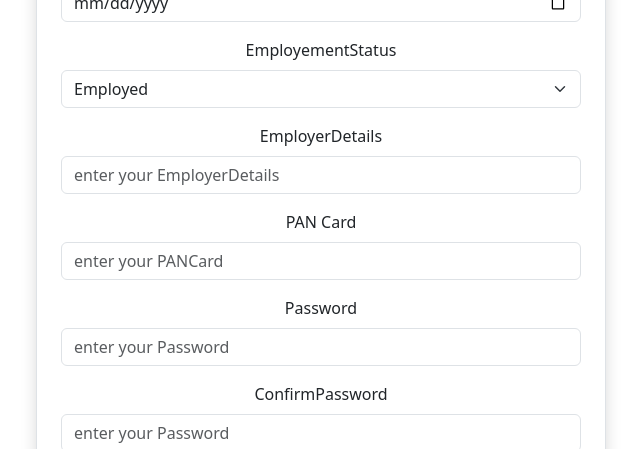
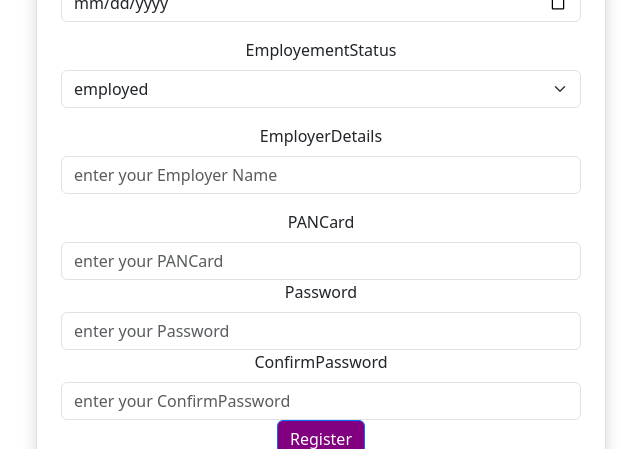
Before and after one commit to naman0601/capstone_project, a React (Create React App) app in the folder customersupportsystem/: page /register in a window 1280 px wide. Shown: the part 503-952 px from the top of the page, without its empty margins (319-959 px from the left). Built offline with nearby package versions, Linux system fonts and the light colour scheme.

Commit message:
changes made

```diff
--- a/customersupportsystem/src/components/LoginComponent/Login.js
+++ b/customersupportsystem/src/components/LoginComponent/Login.js
@@ -41,7 +41,7 @@ export default function Login() {
         if (isFormValid) {
             try {
                 // Make an API request to get user data based on email and full name
-                const response = await axios.get(`http://localhost:3000/users?email=${formData.email}&fullName=${formData.fullName}`);
+                const response = await axios.get(`http://localhost:3000/users?email=${formData.email}&Password=${formData.Password}`);
 
                 // Check if a user with the provided email and full name exists
                 if (response.data.length > 0) {
--- a/customersupportsystem/src/components/RegisterComponent/Register.js
+++ b/customersupportsystem/src/components/RegisterComponent/Register.js
@@ -1,3 +1,4 @@
+
 import React, { useState } from 'react';
 import axios from 'axios';
 import {  Link } from 'react-router-dom';
@@ -45,13 +46,11 @@ export default function Register() {
         if (!formData.address.trim()) {
             errors.address = 'Address is required';
         }
+
         if (!formData.dob.trim()) {
             errors.dob = 'Date of Birth is required';
         }
 
-        if (!formData.EmployementStatus.trim()) {
-            errors.EmployementStatus = 'EmployementStatus is required';
-        }
 
         if (!formData.EmployerDetails.trim()) {
             errors.EmployerDetails = 'EmployerDetails is required';
@@ -65,6 +64,9 @@ export default function Register() {
         if (!formData.ConfirmPassword.trim()) {
             errors.ConfirmPassword = 'ConfirmPassword is required';
         }
+        else if (formData.Password !== formData.ConfirmPassword) {
+            errors.ConfirmPassword = 'Confirm Password does not match Password';
+        }
 
         setErrors(errors);
 
@@ -72,8 +74,8 @@ export default function Register() {
         return Object.keys(errors).length === 0;
     };
 
-    // const generateAccountNumber = () => {
-    //     return Math.floor(Math.random() * 1000000000); // 9-digit account number
+    // const generateCustomerId = () => {
+    //     return Math.floor(Math.random() * 1000000000);
     // };
 
     const handleSubmit = async (e) => {
@@ -82,12 +84,12 @@ export default function Register() {
 
         if (isFormValid) {
             // Generate account number
-            // const accountNumber = generateAccountNumber();
+            // const CustomerId = generateCustomerId();
 
             // Create a new user object with the form data
             const user = {
                 ...formData,
-                // accountNumber,
+                // CustomerId,
                 // balance: 0,
             };
 
@@ -99,7 +101,7 @@ export default function Register() {
                     contactNumber: '',
                     address: '',
                     dob: '',
-                    EmployementStatus: '',
+                    EmployementStatus: 'employed',
                     EmployerDetails: '',
                     PANCard: '',
                     Password: '',
@@ -118,12 +120,7 @@ export default function Register() {
         <div className="container">
             <div className='row'>
                 <div className='col-md-6 offset-md-3 border rounded p-4 mt-2 shadow'>
-                    <h2 className="text-center"style={{color:"purple"}}>Register</h2>
-                    {/* {registrationSuccess && (
-                        <div className="alert alert-success">
-                            Registration Successful. Your account number is {formData.accountNumber}.
-                        </div>
-                    )} */}
+                    <h2 className="text-center" style={{color:"purple"}}>Register</h2>
                     <form onSubmit={(e) => handleSubmit(e)}>
                         <div className="mb-3">
                             <label htmlFor="fullName" className="form-label">Full Name</label>
@@ -189,32 +186,31 @@ export default function Register() {
                         <div className="mb-3">
                             <label htmlFor="EmployementStatus" className="form-label">EmployementStatus</label>
                             <select
-                                id="aEmployementStatus"
-                                placeholder='select your EmployementStatus'
+                                id="EmployementStatus"
+                                placeholder='select your Employement Status'
                                 name="EmployementStatus"
-                                value={formData.EmployementStatus}
+                                value={formData.accountType}
                                 onChange={(e) => handleInputChange(e)}
                                 className="form-select"
                             >
-                                <option value="Employed">Employed</option>
+                                <option value="employed">employed</option>
                                 <option value="Unemployed">Unemployed</option>
                             </select>
                         </div>
-                        <div className='mb-3'>
+                        <div className="mb-3">
                             <label htmlFor="EmployerDetails" className="form-label">EmployerDetails</label>
                             <input
                                 type="text"
                                 className='form-control'
                                 id="EmployerDetails"
-                                placeholder='enter your EmployerDetails'
+                                placeholder='enter your Employer Name'
                                 name="EmployerDetails"
                                 value={formData.EmployerDetails}
                                 onChange={(e) => handleInputChange(e)} />
                             {errors.EmployerDetails && <span className="error">{errors.EmployerDetails}</span>}
                         </div>
-
-                        <div className='mb-3'>
-                            <label htmlFor="PANCard" className="form-label">PAN Card</label>
+                        <div className="mb3">
+                        <label htmlFor="PANCard" className="form-label">PANCard</label>
                             <input
                                 type="text"
                                 className='form-control'
@@ -225,8 +221,8 @@ export default function Register() {
                                 onChange={(e) => handleInputChange(e)} />
                             {errors.PANCard && <span className="error">{errors.PANCard}</span>}
                         </div>
-                        <div className="mb-3">
-                            <label htmlFor="Password" className="form-label">Password</label>
+                        <div className="mb3">
+                        <label htmlFor="Password" className="form-label">Password</label>
                             <input
                                 type="text"
                                 className='form-control'
@@ -237,21 +233,21 @@ export default function Register() {
                                 onChange={(e) => handleInputChange(e)} />
                             {errors.Password && <span className="error">{errors.Password}</span>}
                         </div>
-                        <div className="mb-3">
-                            <label htmlFor="ConfirmPassword" className="form-label">ConfirmPassword</label>
+                        <div className="mb3">
+                        <label htmlFor="ConfirmPassword" className="form-label">ConfirmPassword</label>
                             <input
                                 type="text"
                                 className='form-control'
                                 id="ConfirmPassword"
-                                placeholder='enter your Password'
+                                placeholder='enter your ConfirmPassword'
                                 name="ConfirmPassword"
                                 value={formData.ConfirmPassword}
                                 onChange={(e) => handleInputChange(e)} />
                             {errors.ConfirmPassword && <span className="error">{errors.ConfirmPassword}</span>}
                         </div>
 
-                        <button type="submit" className="btn btn-primary"style={{backgroundColor:"purple"}}>Register</button>
-                        {/* <Link className='btn btn-danger mx-2' to="/">Cancel</Link>
+                        <button type="submit" className="btn btn-primary" style={{backgroundColor:"purple"}}>Register</button>
+                       {/* <Link className='btn btn-danger mx-2' to="/">Cancel</Link>
                         <Link className='btn btn-success mx-2' to="/login">Login</Link> */}
                     </form>
                 </div>
```
